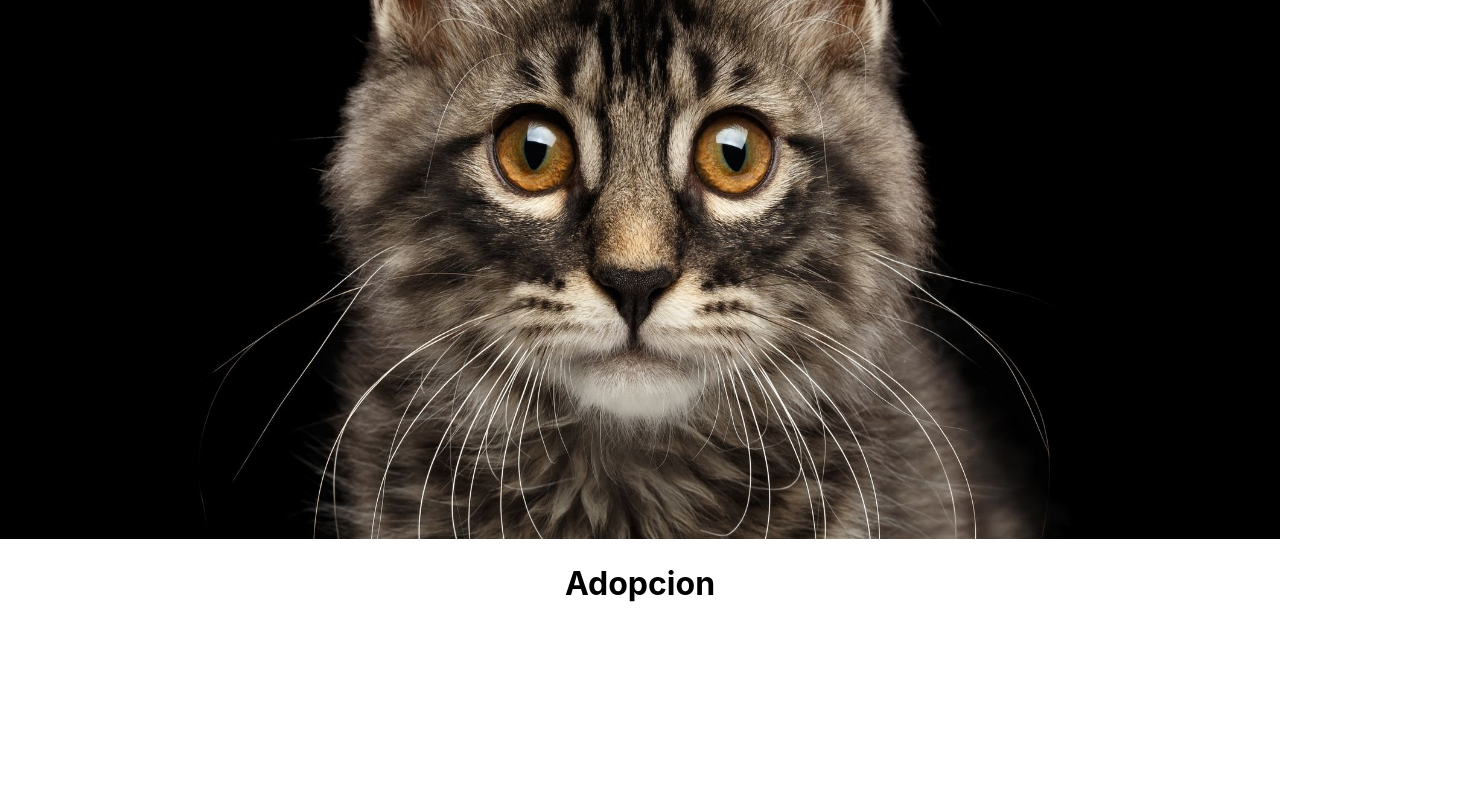
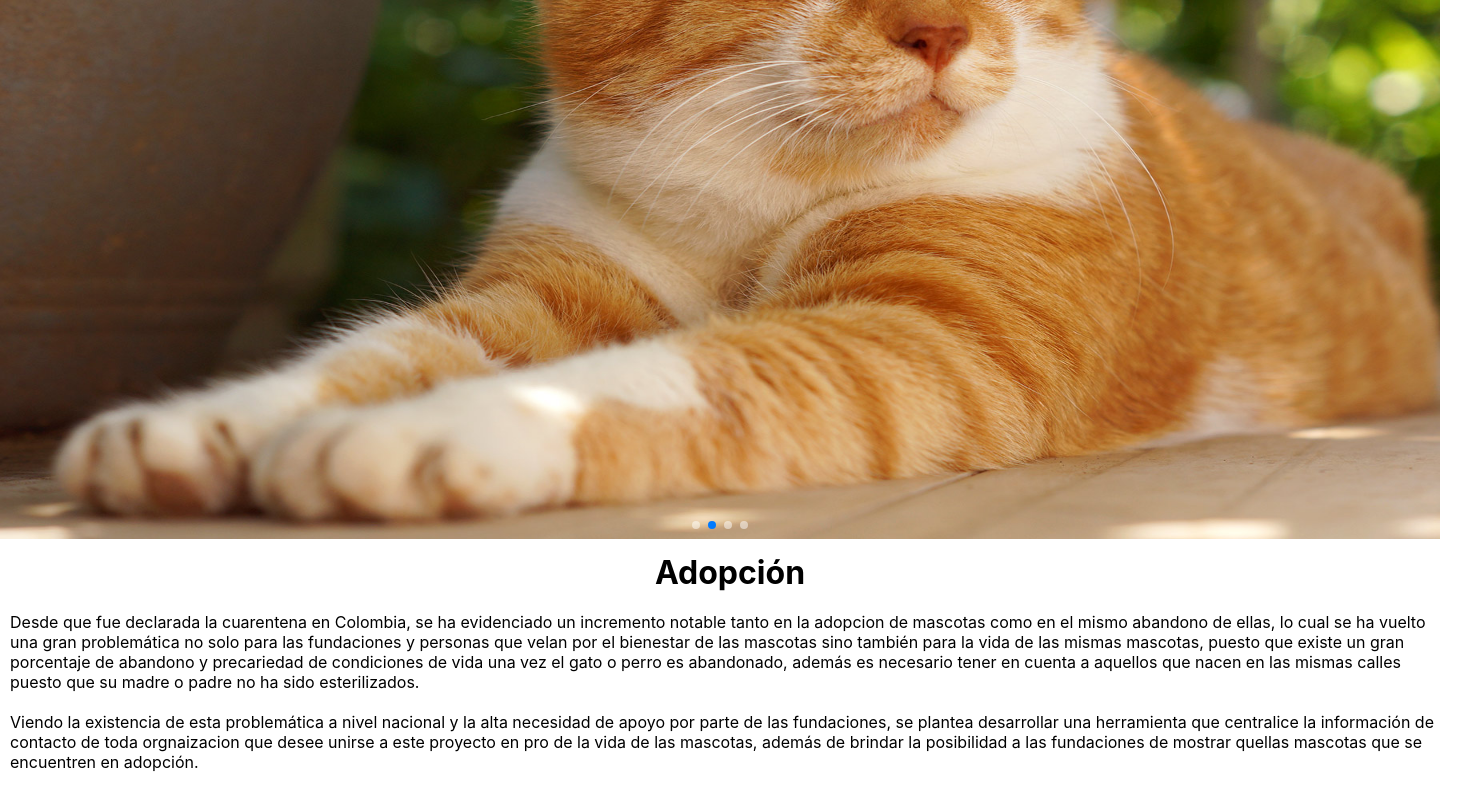
Before and after one commit to julianheme/adopcion, a React (Create React App) app: page / in a window 1280 px wide. Shown: the part 261-1061 px from the top of the page, 1460 px wide, since content can reach past the window. Before the commit the page ends 886 px from the top, so only its background shows below. Built offline with nearby package versions, Linux system fonts and the light colour scheme.

Commit message:
banner fixes & text add

```diff
--- a/src/App.js
+++ b/src/App.js
@@ -6,7 +6,7 @@ function App() {
   return (
     <div>
       <BannerP/>
-      <Titulo titulo="Adopcion"/>
+      <Titulo titulo="Adopción"/>
     </div>
   );
 }
--- a/src/components/bannerP.js
+++ b/src/components/bannerP.js
@@ -1,11 +1,14 @@
 import React, { PureComponent } from "react";
 import { Swiper, SwiperSlide } from "swiper/react";
+import SwiperCore, { Pagination, A11y, Autoplay } from "swiper";
 import "swiper/swiper.scss";
+import "swiper/components/pagination/pagination.scss";
 import Gato1 from "../imagenes/Gato1.jpg";
 import Gato2 from "../imagenes/Gato2.jpg";
 import Perro1 from "../imagenes/Perro1.jpg";
 import Perro2 from "../imagenes/Perro2.jpeg";
 
+SwiperCore.use([Pagination, Autoplay]);
 class BannerP extends PureComponent {
 	render() {
 		const I = {
@@ -19,7 +22,9 @@ class BannerP extends PureComponent {
 				<Swiper
 					spaceBetween={0}
 					slidesPerView={1}
-          loop={true}
+					loop="true"
+					pagination={{ clickable: true }}
+					autoplay={{ delay: 4000 }}
 					onSlideChange={() => console.log("slide change")}
 					onSwiper={(swiper) => console.log(swiper)}
 				>
--- a/src/components/titulo.js
+++ b/src/components/titulo.js
@@ -6,12 +6,32 @@ class Titulo extends PureComponent {
 			main: {
 				fontSize: "2em",
 				textAlign: "center",
+				margin: "auto",
+				padding: "10px",
+			},
+			txt: {
+				margin: "auto",
+				padding: "10px",
 			},
 		};
 		return (
 			<div>
 				<Fade delay={1000} duration={800} bottom>
 					<h1 style={l.main}>{this.props.titulo}</h1>
+					<p style={l.txt}>
+						Desde que fue declarada la cuarentena en Colombia, se ha evidenciado un incremento notable tanto en la
+						adopcion de mascotas como en el mismo abandono de ellas, lo cual se ha vuelto una gran problemática no solo
+						para las fundaciones y personas que velan por el bienestar de las mascotas sino también para la vida de las
+						mismas mascotas, puesto que existe un gran porcentaje de abandono y precariedad de condiciones de vida una
+						vez el gato o perro es abandonado, además es necesario tener en cuenta a aquellos que nacen en las mismas
+						calles puesto que su madre o padre no ha sido esterilizados.
+					</p>
+					<p style={l.txt}>
+						Viendo la existencia de esta problemática a nivel nacional y la alta necesidad de apoyo por parte de las
+						fundaciones, se plantea desarrollar una herramienta que centralice la información de contacto de toda
+						orgnaizacion que desee unirse a este proyecto en pro de la vida de las mascotas, además de brindar la
+						posibilidad a las fundaciones de mostrar quellas mascotas que se encuentren en adopción.
+					</p>
 				</Fade>
 			</div>
 		);
--- a/src/index.css
+++ b/src/index.css
@@ -1,3 +1,7 @@
+*{
+  width: 1440px;
+  margin: auto;
+}
 body {
   margin: 0;
   font-family: -apple-system, BlinkMacSystemFont, 'Segoe UI', 'Roboto', 'Oxygen',
@@ -11,3 +15,12 @@ code {
   font-family: source-code-pro, Menlo, Monaco, Consolas, 'Courier New',
     monospace;
 }
+
+.swiper-pagination-bullet{
+  background: #fff !important;
+  opacity: 0.5 !important;
+}
+.swiper-pagination-bullet-active {
+  opacity: 1 !important;
+  background: #007aff !important;
+}
```
Lines whose indentation alone changed are shown as unchanged.
